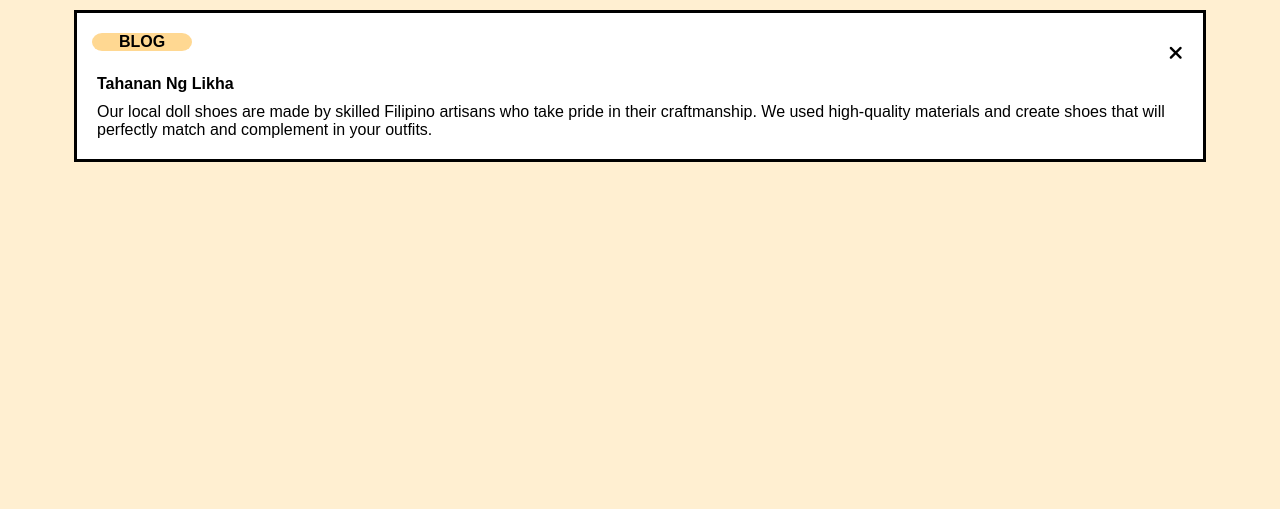
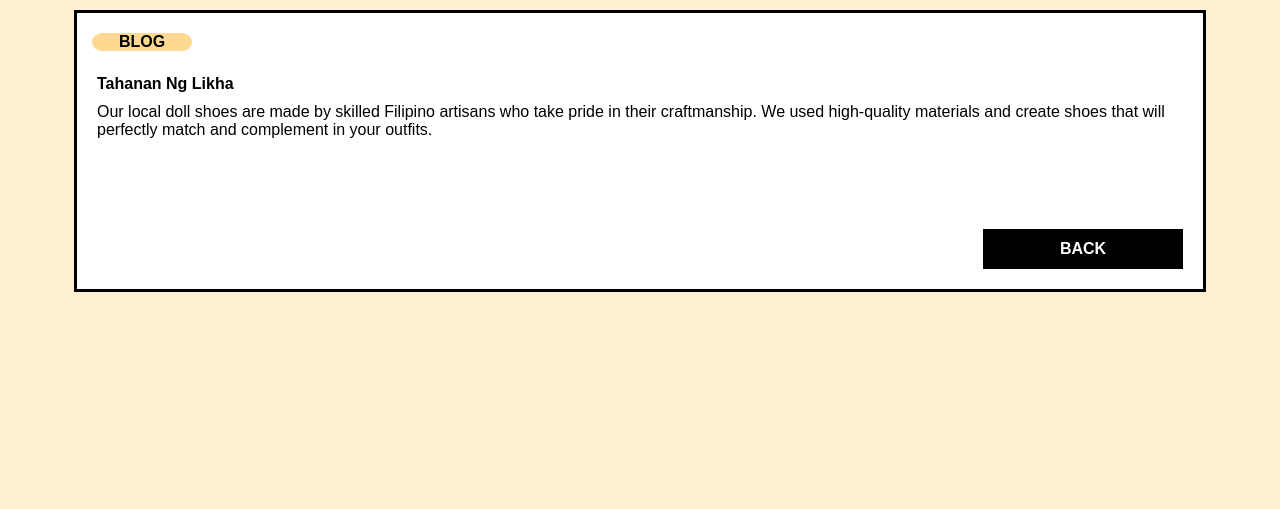
Before and after one commit to JuliaMelle/2ITG_grp2_LuzViMinda, a PHP site: page /general/learn_more_specific.php?id=12 in a window 1280 px wide. Shown: the part 80-589 px from the top of the page. Run offline with PHP 8.4, Linux system fonts and the light colour scheme; data comes from the database, SQL or seed files in the repository; some libraries are stand-ins or nearby versions.

Commit message:
x mark changed to back button

```diff
--- a/general/learn_more_specific.php
+++ b/general/learn_more_specific.php
@@ -53,14 +53,19 @@ session_start();
                             <div class="capsule">
                                 <p class="capsule_caption"> BLOG</p>
                             </div>
-                            <div class="close-btn"> <a href="learn_more.php"> <i class="fa-solid fa-xmark" style="color: #000000;"></i> </a></div>
                         </div>
 
                         <h4 class="head">
                             <?php echo   $row['title'] ?>
                         </h4>
+                        <div class="cspecific">
                         <?php echo   $row['content'] ?>
-
+                        </div>
+                        <div class="bright">
+                        <a href="learn_more.php">
+                        <button class="button">BACK</button>
+                        </a>
+                        </div>
                     </div>
 
             <?php
--- a/styles/learn_more.css
+++ b/styles/learn_more.css
@@ -51,6 +51,7 @@
 .read_more {
   width: 200px;
   margin-bottom: 60px;
+  overflow: hidden;
 }
 
 a {
--- a/styles/learn_more_specific.css
+++ b/styles/learn_more_specific.css
@@ -48,9 +48,10 @@
     margin-bottom: 10px;
 }
 
-.read_more {
+.cspecific {
     width: 100%;
     margin-bottom: 60px;
+    overflow: hidden;
 }
 
 a {
@@ -70,6 +71,37 @@ a {
 .close-btn {
     font-size: larger;
     margin-top: 0px;
+}
+
+.bright {
+    display: flex;
+    justify-content: flex-end;
+    align-items: flex-end;
+}
+
+.button {
+    display: flex;
+    justify-content: center;
+    align-items: center;
+    flex-wrap: wrap;
+    flex-direction: row;
+    width: 200px;
+    background: var(--black);
+    color: var(--white);
+    height: 40px;
+    margin-top: 30px;
+    border: none;
+    border-radius: 0 !important;
+    font-size: 16px;
+    font-weight: bold;
+    cursor: pointer;
+    outline: none;
+    transition: all 0.3s ease-in-out;
+}
+
+.button:hover {
+    background: var(--orange);
+    color: var(--black);
 }
 
 /* Media Query for Mobile Devices */
```
